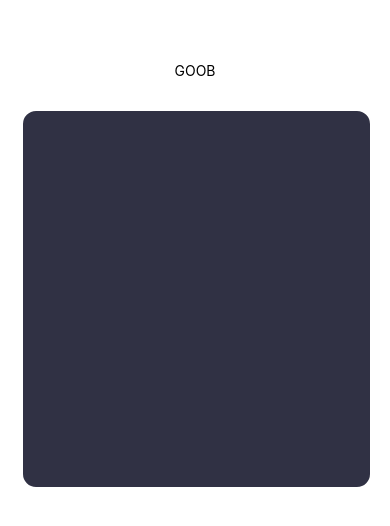
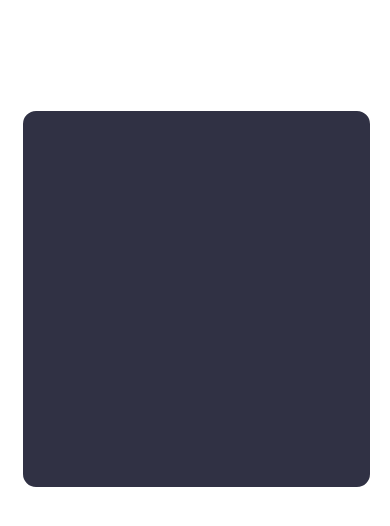
Before and after one commit to kunwar45/BeFit, a React Native app: screen / in a window 390 px wide. Shown: the top 526 px of the page. Built offline with nearby package versions, Linux system fonts and the light colour scheme.

Commit message:
styling for title

```diff
--- a/components/Title.jsx
+++ b/components/Title.jsx
@@ -4,7 +4,7 @@
 export default function Title() {
   return (
     <View style={styles.container}>
-      <Text>GOOB</Text>
+      <Text style={styles.text}>GOOB</Text>
       <StatusBar style="auto" />
     </View>
   );
@@ -21,4 +21,7 @@
     alignItems: 'center',
     justifyContent: 'center',
   },
+  text: {
+    color: 'white',
+  }
 });
```
